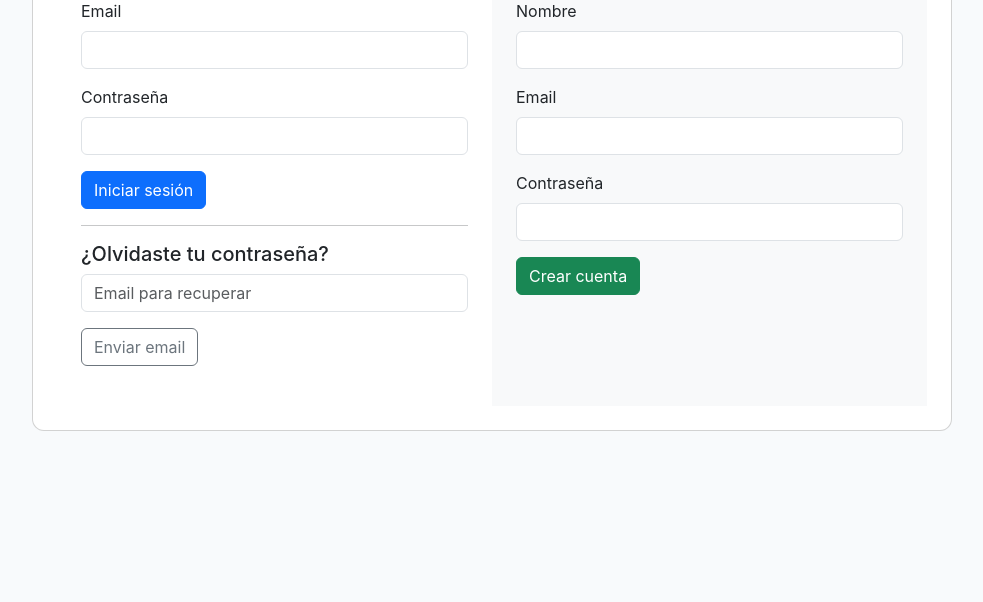
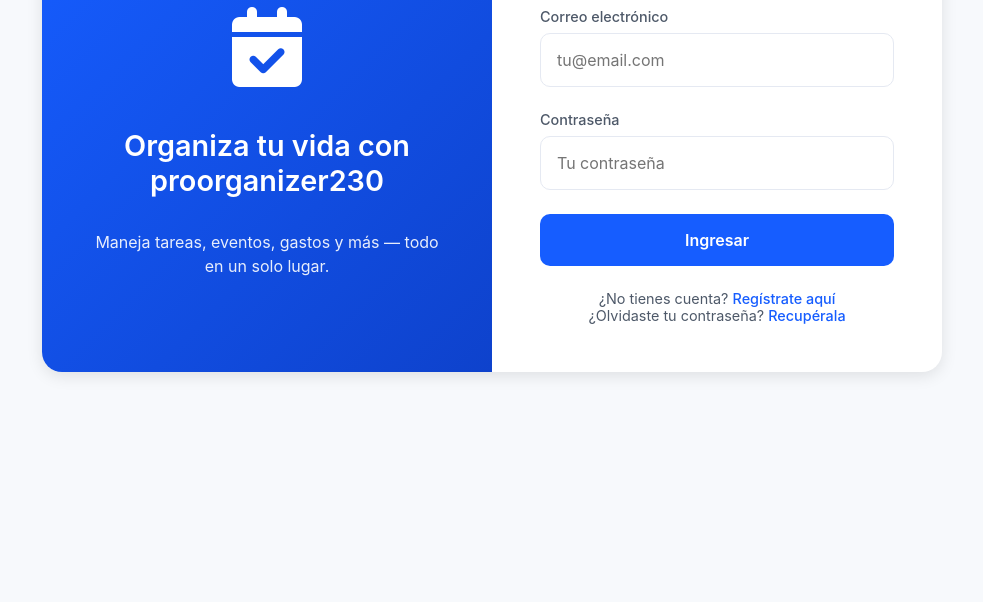
Before and after one commit to secureassetsholding-rgb/proorganizer230, a plain HTML site: page login.html in a window 1280 px wide. Shown: the part 262-864 px from the top of the page, without its empty margins (148-1131 px from the left). After the commit the page ends 800 px from the top, so only its background shows below. Drawn offline with nearby package versions, Linux system fonts and the light colour scheme; no server answers.

Commit message:
Update login.html

```diff
--- a/login.html
+++ b/login.html
@@ -1,62 +1,218 @@
-<!doctype html>
+<!DOCTYPE html>
 <html lang="es">
 <head>
-  <meta charset="utf-8" />
-  <meta name="viewport" content="width=device-width,initial-scale=1" />
-  <title>proorganizer230 — Login</title>
-  <link rel="icon" href="/assets/favicon.svg" type="image/svg+xml">
-  <link href="https://cdn.jsdelivr.net/npm/bootstrap@5.3.2/dist/css/bootstrap.min.css" rel="stylesheet">
-  <link href="/css/styles.css" rel="stylesheet">
+  <meta charset="UTF-8">
+  <meta name="viewport" content="width=device-width, initial-scale=1.0">
+  <title>proorganizer230 | Iniciar Sesión</title>
+  <link rel="icon" href="favicon.ico" type="image/x-icon">
+  <link rel="stylesheet" href="https://cdnjs.cloudflare.com/ajax/libs/font-awesome/6.5.2/css/all.min.css">
+  <script src="https://www.gstatic.com/firebasejs/9.22.0/firebase-app-compat.js"></script>
+  <script src="https://www.gstatic.com/firebasejs/9.22.0/firebase-auth-compat.js"></script>
+  <script src="firebase-config.js"></script>
+  <style>
+    /* Reutilizamos el sistema de diseño */
+    :root {
+      --primary: #165DFF;
+      --neutral-light: #F7F9FC;
+      --neutral-gray: #E5E9F2;
+      --neutral-dark: #1D2129;
+      --neutral-text: #4E5969;
+      --shadow-md: 0 4px 16px rgba(0,0,0,0.1);
+    }
+
+    * {
+      margin: 0;
+      padding: 0;
+      box-sizing: border-box;
+      font-family: 'Inter', system-ui, sans-serif;
+    }
+
+    body {
+      background-color: var(--neutral-light);
+      min-height: 100vh;
+      display: flex;
+      align-items: center;
+      justify-content: center;
+      padding: 1.5rem;
+    }
+
+    .login-container {
+      display: grid;
+      grid-template-columns: 1fr 1fr;
+      max-width: 900px;
+      width: 100%;
+      background-color: white;
+      border-radius: 20px;
+      box-shadow: var(--shadow-md);
+      overflow: hidden;
+    }
+
+    /* Sección izquierda (decorativa) */
+    .login-hero {
+      background: linear-gradient(135deg, var(--primary), #0E42CC);
+      color: white;
+      padding: 3rem;
+      display: flex;
+      flex-direction: column;
+      align-items: center;
+      justify-content: center;
+      text-align: center;
+      gap: 2rem;
+    }
+
+    .hero-icon {
+      font-size: 5rem;
+    }
+
+    .hero-title {
+      font-size: 1.8rem;
+      font-weight: 600;
+    }
+
+    .hero-desc {
+      opacity: 0.9;
+      line-height: 1.5;
+    }
+
+    /* Sección derecha (formulario) */
+    .login-form {
+      padding: 3rem;
+      display: flex;
+      flex-direction: column;
+      gap: 1.5rem;
+    }
+
+    .form-title {
+      font-size: 1.6rem;
+      font-weight: 600;
+      color: var(--neutral-dark);
+    }
+
+    .form-group {
+      display: flex;
+      flex-direction: column;
+      gap: 0.5rem;
+    }
+
+    .form-group label {
+      color: var(--neutral-text);
+      font-size: 0.9rem;
+      font-weight: 500;
+    }
+
+    .form-input {
+      padding: 1rem;
+      border: 1px solid var(--neutral-gray);
+      border-radius: 10px;
+      font-size: 1rem;
+      outline: none;
+      transition: border-color 0.3s;
+    }
+
+    .form-input:focus {
+      border-color: var(--primary);
+    }
+
+    .form-btn {
+      background-color: var(--primary);
+      color: white;
+      border: none;
+      padding: 1rem;
+      border-radius: 10px;
+      font-size: 1rem;
+      font-weight: 600;
+      cursor: pointer;
+      transition: background-color 0.3s;
+    }
+
+    .form-btn:hover {
+      background-color: #0E42CC;
+    }
+
+    .form-link {
+      text-align: center;
+      color: var(--neutral-text);
+      font-size: 0.9rem;
+    }
+
+    .form-link a {
+      color: var(--primary);
+      text-decoration: none;
+      font-weight: 500;
+    }
+
+    .form-link a:hover {
+      text-decoration: underline;
+    }
+
+    /* Responsivo (móviles) */
+    @media (max-width: 768px) {
+      .login-container {
+        grid-template-columns: 1fr;
+      }
+
+      .login-hero {
+        display: none;
+      }
+    }
+  </style>
 </head>
 <body>
-  <main class="container d-flex align-items-center justify-content-center" style="min-height:100vh;">
-    <div class="card p-4" style="width:100%;max-width:920px;border-radius:12px;">
-      <div class="row g-0">
-        <div class="col-md-6 p-4">
-          <h3>Iniciar sesión</h3>
-          <form id="form-login">
-            <div class="mb-3">
-              <label class="form-label">Email</label>
-              <input class="form-control" name="email" type="email" required />
-            </div>
-            <div class="mb-3">
-              <label class="form-label">Contraseña</label>
-              <input class="form-control" name="password" type="password" required />
-            </div>
-            <button class="btn btn-primary">Iniciar sesión</button>
-          </form>
-          <hr />
-          <h5>¿Olvidaste tu contraseña?</h5>
-          <form id="form-reset" class="mb-3">
-            <div class="mb-3">
-              <input class="form-control" name="email" type="email" placeholder="Email para recuperar" required />
-            </div>
-            <button class="btn btn-outline-secondary">Enviar email</button>
-          </form>
-        </div>
-        <div class="col-md-6 bg-light p-4">
-          <h3>Crear cuenta</h3>
-          <form id="form-signup">
-            <div class="mb-3">
-              <label class="form-label">Nombre</label>
-              <input class="form-control" name="name" type="text" />
-            </div>
-            <div class="mb-3">
-              <label class="form-label">Email</label>
-              <input class="form-control" name="email" type="email" required />
-            </div>
-            <div class="mb-3">
-              <label class="form-label">Contraseña</label>
-              <input class="form-control" name="password" type="password" required />
-            </div>
-            <button class="btn btn-success">Crear cuenta</button>
-          </form>
-        </div>
+  <div class="login-container">
+    <!-- Sección decorativa -->
+    <div class="login-hero">
+      <div class="hero-icon">
+        <i class="fa-solid fa-calendar-check"></i>
       </div>
+      <h2 class="hero-title">Organiza tu vida con proorganizer230</h2>
+      <p class="hero-desc">Maneja tareas, eventos, gastos y más — todo en un solo lugar.</p>
     </div>
-  </main>
-  <script type="module" src="/firebase-config.js"></script>
-  <script type="module" src="/js/auth.js"></script>
-  <script type="module" src="/js/main.js"></script>
+
+    <!-- Formulario de login -->
+    <form class="login-form" onsubmit="event.preventDefault(); login()">
+      <h2 class="form-title">Iniciar Sesión</h2>
+
+      <div class="form-group">
+        <label for="email">Correo electrónico</label>
+        <input type="email" id="email" class="form-input" placeholder="tu@email.com" required>
+      </div>
+
+      <div class="form-group">
+        <label for="password">Contraseña</label>
+        <input type="password" id="password" class="form-input" placeholder="Tu contraseña" required>
+      </div>
+
+      <button type="submit" class="form-btn">Ingresar</button>
+
+      <div class="form-link">
+        ¿No tienes cuenta? <a href="signup.html">Regístrate aquí</a>
+        <br>
+        ¿Olvidaste tu contraseña? <a href="reset-password.html">Recupérala</a>
+      </div>
+    </form>
+  </div>
+
+  <script>
+    // Iniciar sesión
+    function login() {
+      const email = document.getElementById("email").value;
+      const password = document.getElementById("password").value;
+
+      auth.signInWithEmailAndPassword(email, password)
+        .then(() => window.location.href = "dashboard.html")
+        .catch(err => {
+          let msg = "Error al iniciar sesión: ";
+          if (err.code === "auth/user-not-found") msg += "Usuario no existe";
+          else if (err.code === "auth/wrong-password") msg += "Contraseña incorrecta";
+          else msg += err.message;
+          alert(msg);
+        });
+    }
+
+    // Redirigir si ya está logueado
+    auth.onAuthStateChanged(user => {
+      if (user) window.location.href = "dashboard.html";
+    });
+  </script>
 </body>
 </html>
```
